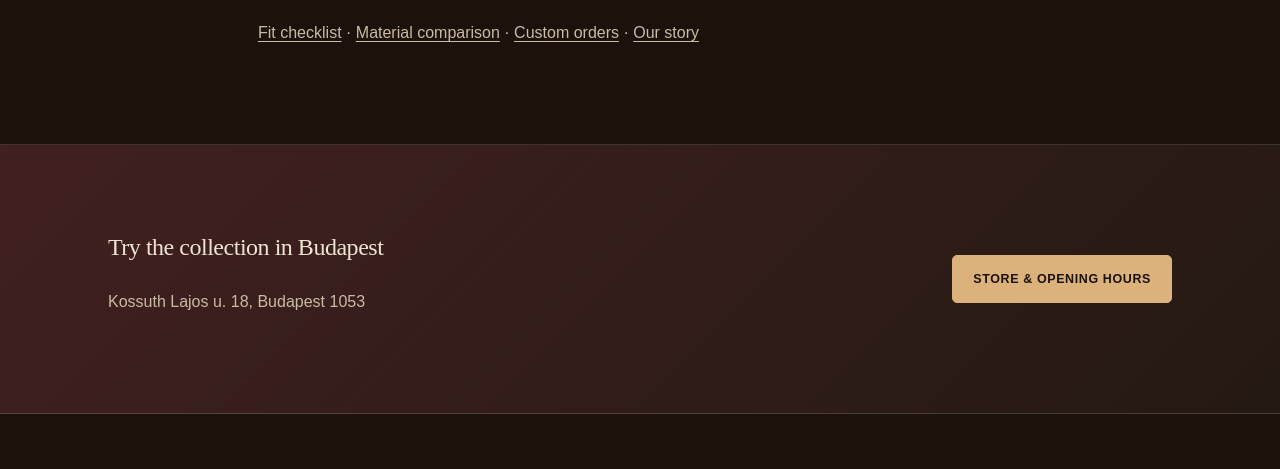
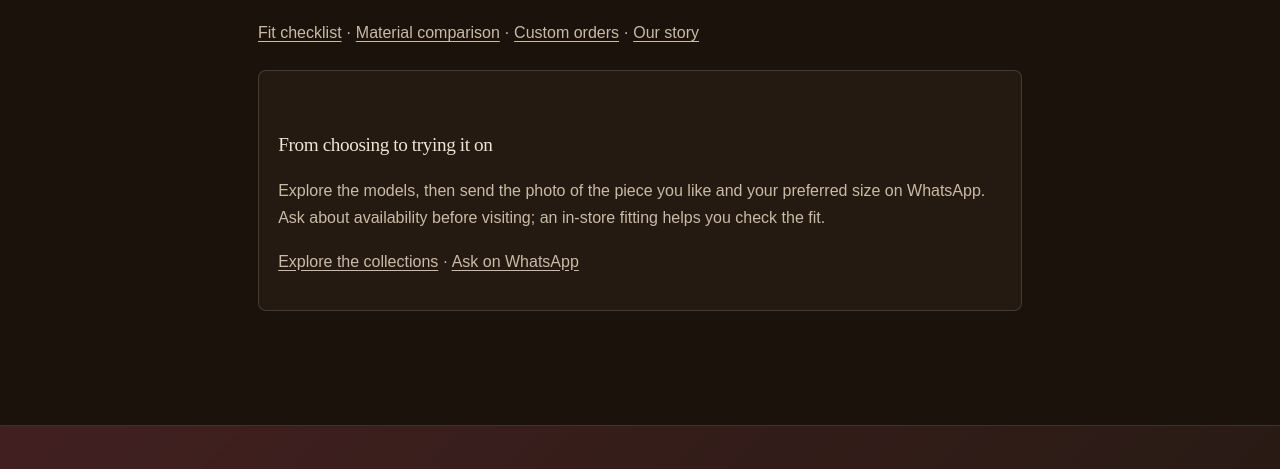
Before and after one commit to SamiGLab/kaftan-angelo, an Astro site: page /en/guides/budapest-outerwear-shopping in a window 1280 px wide. Shown: the part 2391-2860 px from the top of the page. Built offline with nearby package versions, Linux system fonts and the light colour scheme; Astro itself is replaced by a stand-in of ours; a web font is replaced by a local one.

Commit message:
Connect bilingual guides to collections and Budapest store enquiries

```diff
--- a/src/components/GuideArticle.astro
+++ b/src/components/GuideArticle.astro
@@ -8,6 +8,11 @@ const canonical = `https://kaftanangelo.com${root}${slug}/`;
 const headings = mod.getHeadings().filter(h => h.depth === 2);
 const published = `${f.publishDate}T12:00:00+02:00`;
 const modified = `${f.modifiedDate ?? f.publishDate}T12:00:00+02:00`;
+const material = /shearling-coat|irhakabat/.test(slug) ? 'shearling' : /fur-coat|szormekabat/.test(slug) ? 'fur' : 'all';
+const collection = material === 'shearling' ? (hu ? '/irhakabatok/' : '/en/shearling-jackets/') : material === 'fur' ? (hu ? '/szormekabatok/' : '/en/fur-coats/') : (hu ? '/kollekciok/' : '/en/collections/');
+const collectionLabel = material === 'shearling' ? (hu ? 'Irhakollekció megtekintése' : 'Explore shearling') : material === 'fur' ? (hu ? 'Szőrmekollekció megtekintése' : 'Explore fur') : (hu ? 'Kollekciók megtekintése' : 'Explore the collections');
+const enquiry = hu ? `Üdvözlöm! A(z) „${f.title}” útmutatót olvastam. Szeretnék érdeklődni egy modell elérhetőségéről és a budapesti próbáról. ${canonical}` : `Hello! I read your guide “${f.title}”. I would like to ask about a model's availability and trying it on at your Budapest store. ${canonical}`;
+const whatsapp = `https://wa.me/36203593216?text=${encodeURIComponent(enquiry)}`;
 const page = {
   lang, title: `${f.title} | Kaftan Angelo`, description: f.description, canonical,
   counterpart: f.counterpart, ogImage: `https://kaftanangelo.com${f.heroImage}`,
@@ -22,6 +27,11 @@ const page = {
     <p class="guide-meta"><a href={hu ? '/rolunk/' : '/en/about/'}>Kaftan Angelo</a> · {hu ? 'Frissítve' : 'Updated'} <time datetime={f.modifiedDate ?? f.publishDate}>{f.modifiedDate ?? f.publishDate}</time> · {f.readingMinutes} {hu ? 'perc olvasás' : 'min read'}</p>
     <nav class="guide-toc" aria-label={hu ? 'A cikk tartalma' : 'On this page'} data-pagefind-ignore><h2>{hu ? 'Ebben az útmutatóban' : 'On this page'}</h2><ul>{headings.map(h => <li><a href={`#${h.slug}`}>{h.text}</a></li>)}</ul></nav>
     <Content />
+    <aside class="guide-toc" aria-label={hu ? 'Következő lépés' : 'Your next step'} data-pagefind-ignore>
+      <h2>{hu ? 'A választástól a személyes próbáig' : 'From choosing to trying it on'}</h2>
+      <p>{hu ? 'Nézze meg a modelleket, majd küldje el WhatsAppon a kiválasztott darab képét és a keresett méretet. Látogatás előtt érdeklődjön az elérhetőségről; az illeszkedést személyes próbával ellenőrizheti.' : 'Explore the models, then send the photo of the piece you like and your preferred size on WhatsApp. Ask about availability before visiting; an in-store fitting helps you check the fit.'}</p>
+      <p><a href={collection}>{collectionLabel}</a> · <a href={whatsapp}>{hu ? 'Érdeklődés WhatsAppon' : 'Ask on WhatsApp'}</a></p>
+    </aside>
   </article></section>
-  <section class="store-cta"><div class="wrap"><div><h2>{hu ? 'Próbálja fel a kollekciót Budapesten' : 'Try the collection in Budapest'}</h2><p>Kossuth Lajos u. 18, Budapest 1053</p></div><a class="btn btn-primary" href={hu ? '/uzlet/' : '/en/visit/'}>{hu ? 'Üzlet és nyitvatartás' : 'Store & opening hours'}</a></div></section>
+  <section class="store-cta"><div class="wrap"><div><h2>{hu ? 'Próbálja fel a kollekciót Budapesten' : 'Try the collection in Budapest'}</h2><p>Kossuth Lajos u. 18, Budapest 1053</p><p>{hu ? 'Bőr, irha, szőrme és kiegészítők · Budapesten 2004 óta' : 'Leather, shearling, fur & accessories · In Budapest since 2004'}</p></div><a class="btn btn-primary" href={hu ? '/uzlet/' : '/en/visit/'}>{hu ? 'Útvonal és nyitvatartás' : 'Directions & opening hours'}</a></div></section>
 </BaseLayout>
```
